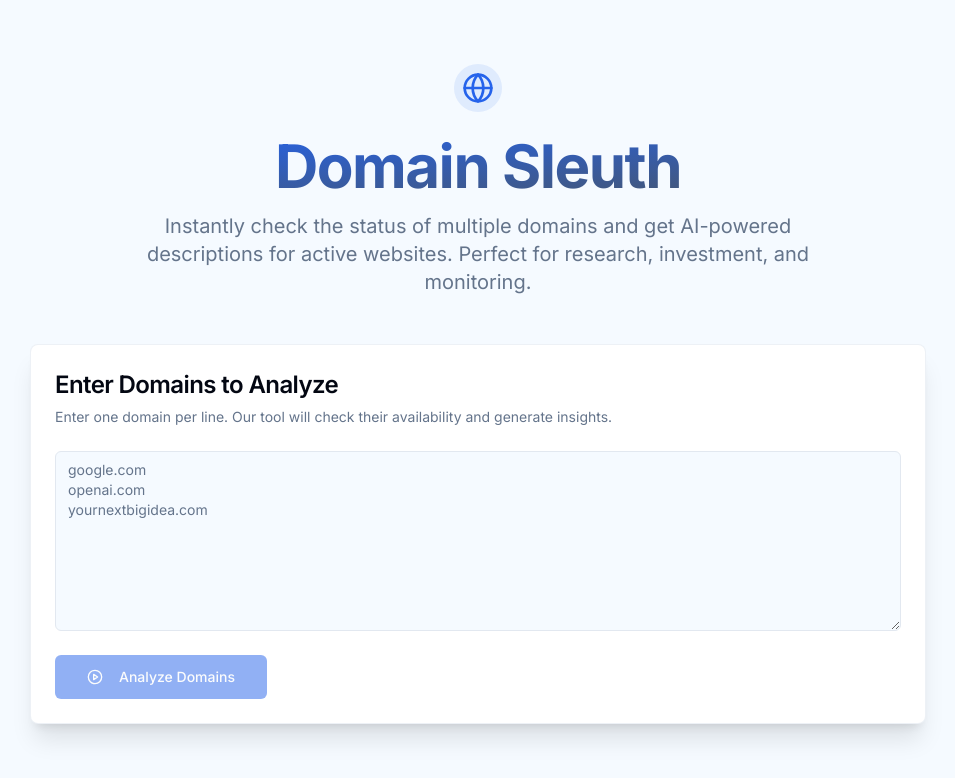
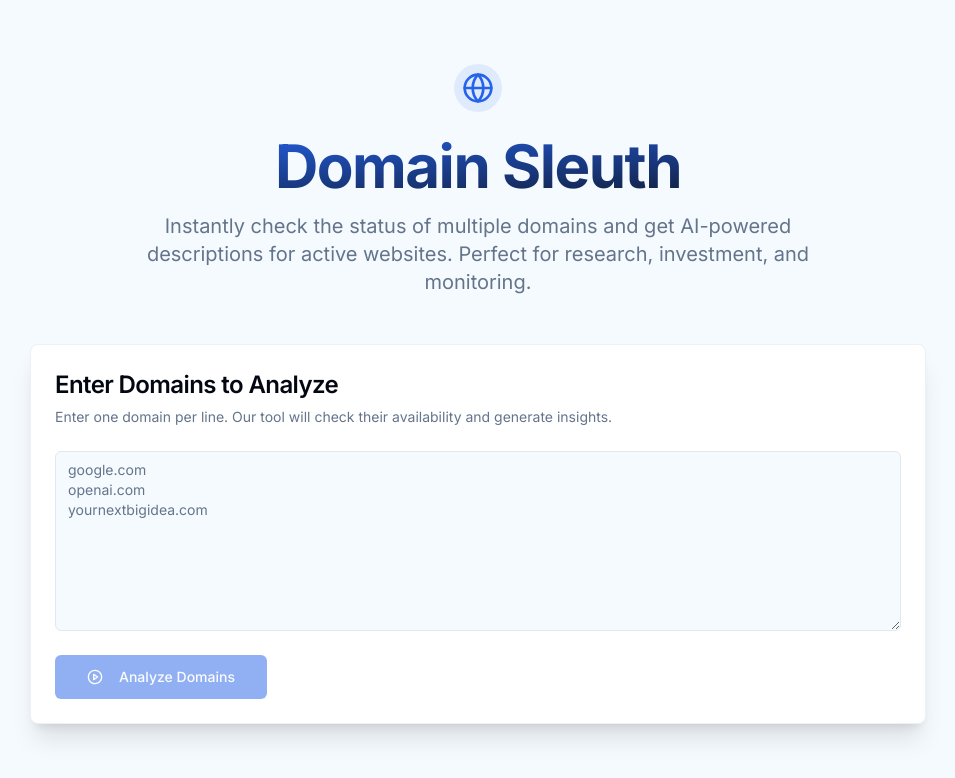
Before and after one commit to Bimix12/domainstatus, a Next.js app: page / in a window 1280 px wide. Shown: the top 778 px of the page, without its empty margins (162-1117 px from the left). Built offline with nearby package versions, Linux system fonts and the light colour scheme; what @genkit-ai/googleai, genkit would draw is missing.

Commit message:
Update page.tsx

```diff
--- a/src/app/page.tsx
+++ b/src/app/page.tsx
@@ -130,7 +130,7 @@ export default function Home() {
         <div className="inline-flex items-center justify-center bg-primary/10 text-primary p-2 rounded-full mb-6">
            <Globe className="h-8 w-8" />
         </div>
-        <h1 className="text-4xl md:text-6xl font-bold tracking-tight bg-gradient-to-br from-primary to-slate-600 dark:to-slate-300 bg-clip-text text-transparent">
+        <h1 className="text-4xl md:text-6xl font-bold tracking-tight bg-gradient-to-br from-primary to-secondary-foreground dark:from-primary dark:to-primary-foreground bg-clip-text text-transparent">
           Domain Sleuth
         </h1>
         <p className="text-muted-foreground mt-4 text-lg md:text-xl max-w-2xl mx-auto">
@@ -148,7 +148,9 @@ export default function Home() {
           </CardHeader>
           <CardContent>
             <Textarea
-              placeholder="google.com&#10;openai.com&#10;yournextbigidea.com"
+              placeholder="google.com
+openai.com
+yournextbigidea.com"
               className="min-h-[180px] text-base resize-y focus:shadow-outline"
               value={domainsInput}
               onChange={(e) => setDomainsInput(e.target.value)}
```
